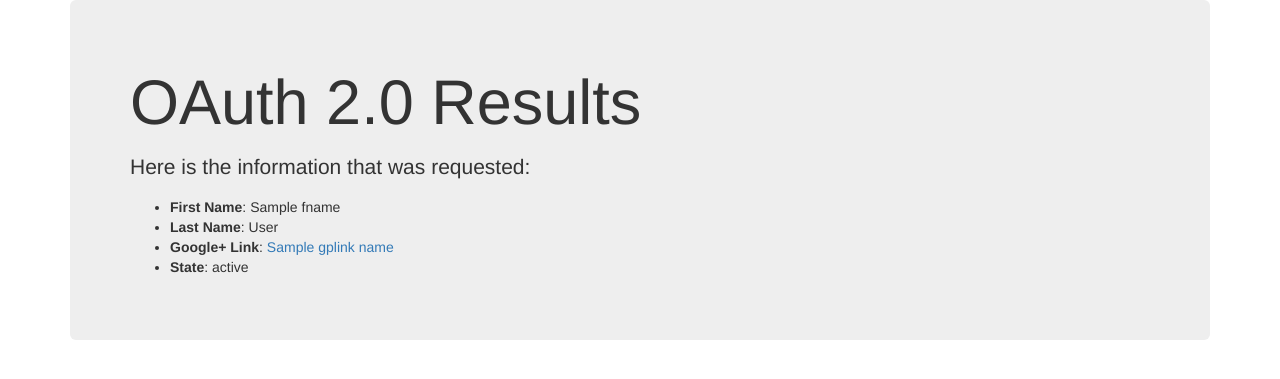
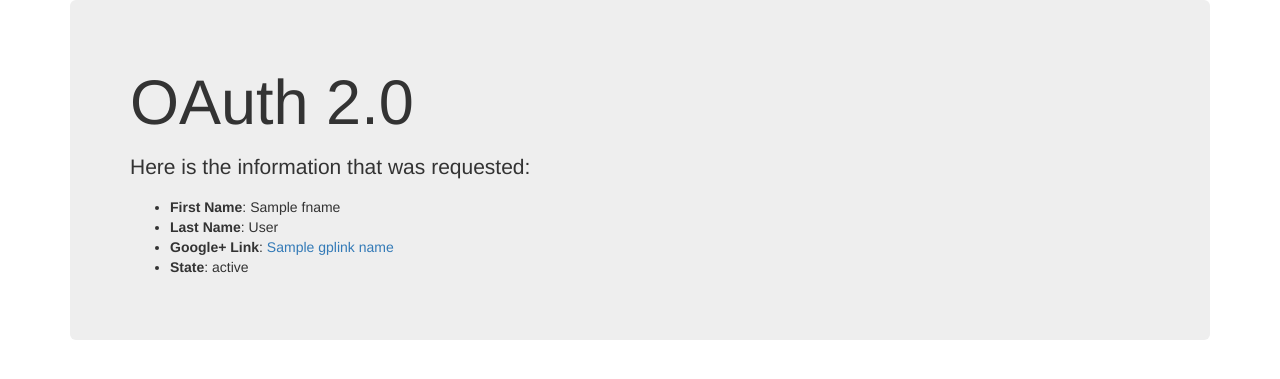
Before and after one commit to Meadosc/CS496-Oauth, a Python web app: template templates/oauth.html in a window 1280 px wide. Shown: the top 379 px of the page. Run offline with Jinja, Linux system fonts and the light colour scheme; the template is opened without the code that fills it: most values are stand-ins (such as "Sample title", 1, 10 or a date in 2020); some libraries are stand-ins or nearby versions.

Commit message:
Third commit

```diff
--- a/templates/oauth.html
+++ b/templates/oauth.html
@@ -1,6 +1,6 @@
 <html lang="en">
     <head>
-        <title>OAuth 2.0 Implementation Results</title>
+        <title>OAuth 2.0</title>
         <meta charset="UTF-8">
         <meta name="viewport" content="width=device-width, initial-scale=1">
         <link href="https://maxcdn.bootstrapcdn.com/bootstrap/3.3.7/css/bootstrap.min.css" rel="stylesheet" integrity="sha384-BVYiiSIFeK1dGmJRAkycuHAHRg32OmUcww7on3RYdg4Va+PmSTsz/K68vbdEjh4u" crossorigin="anonymous">
@@ -8,7 +8,7 @@
     <body>
         <div class="container">
             <div class="jumbotron">
-                <h1 class="centered-text display-3">OAuth 2.0 Results</h1>
+                <h1 class="centered-text display-3">OAuth 2.0</h1>
                     <p class="lead centered-text">
                         <p class="lead centered-text">
                             Here is the information that was requested:
```
Also changed, not shown: main.py (+5 -4 lines).
